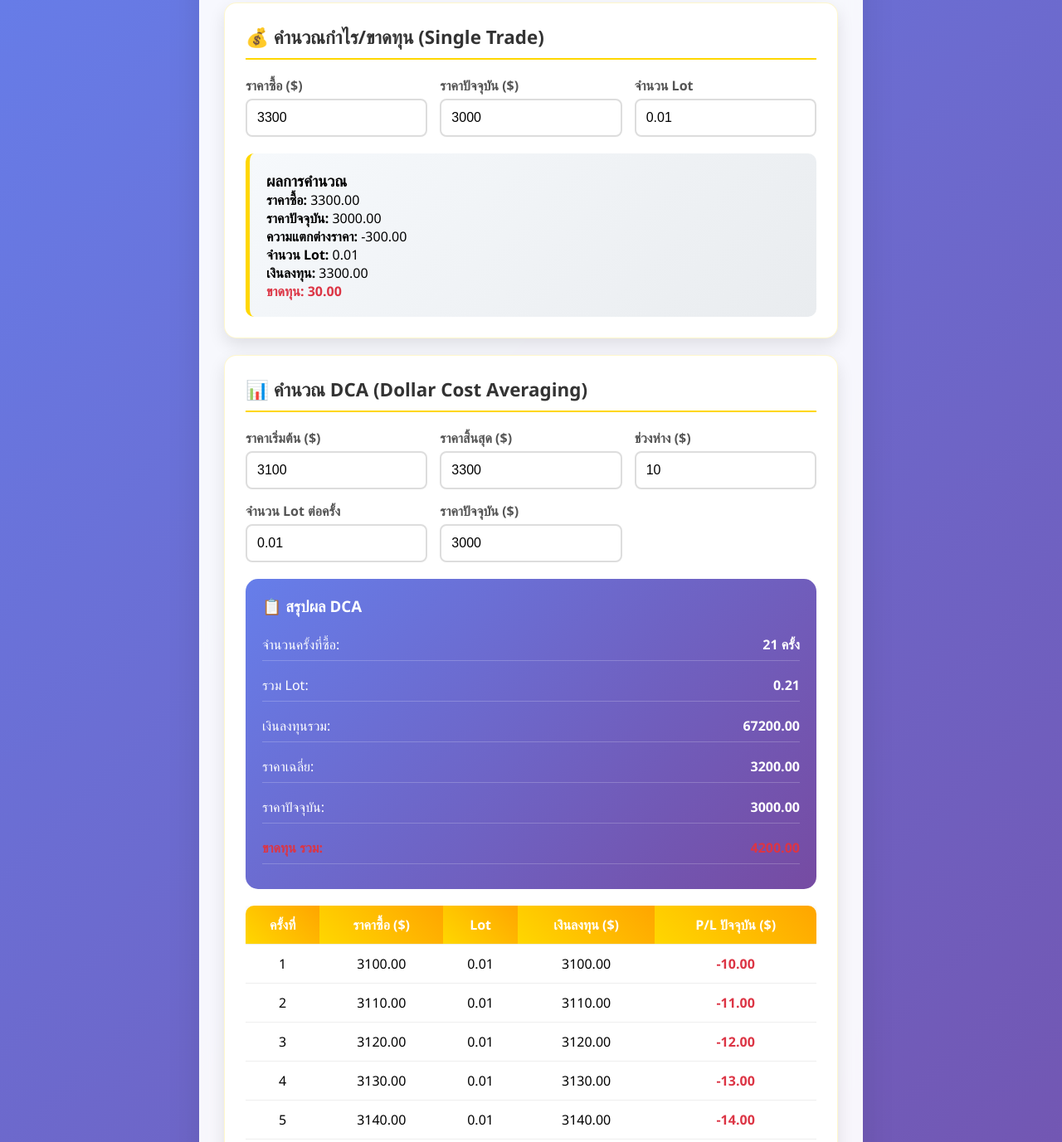
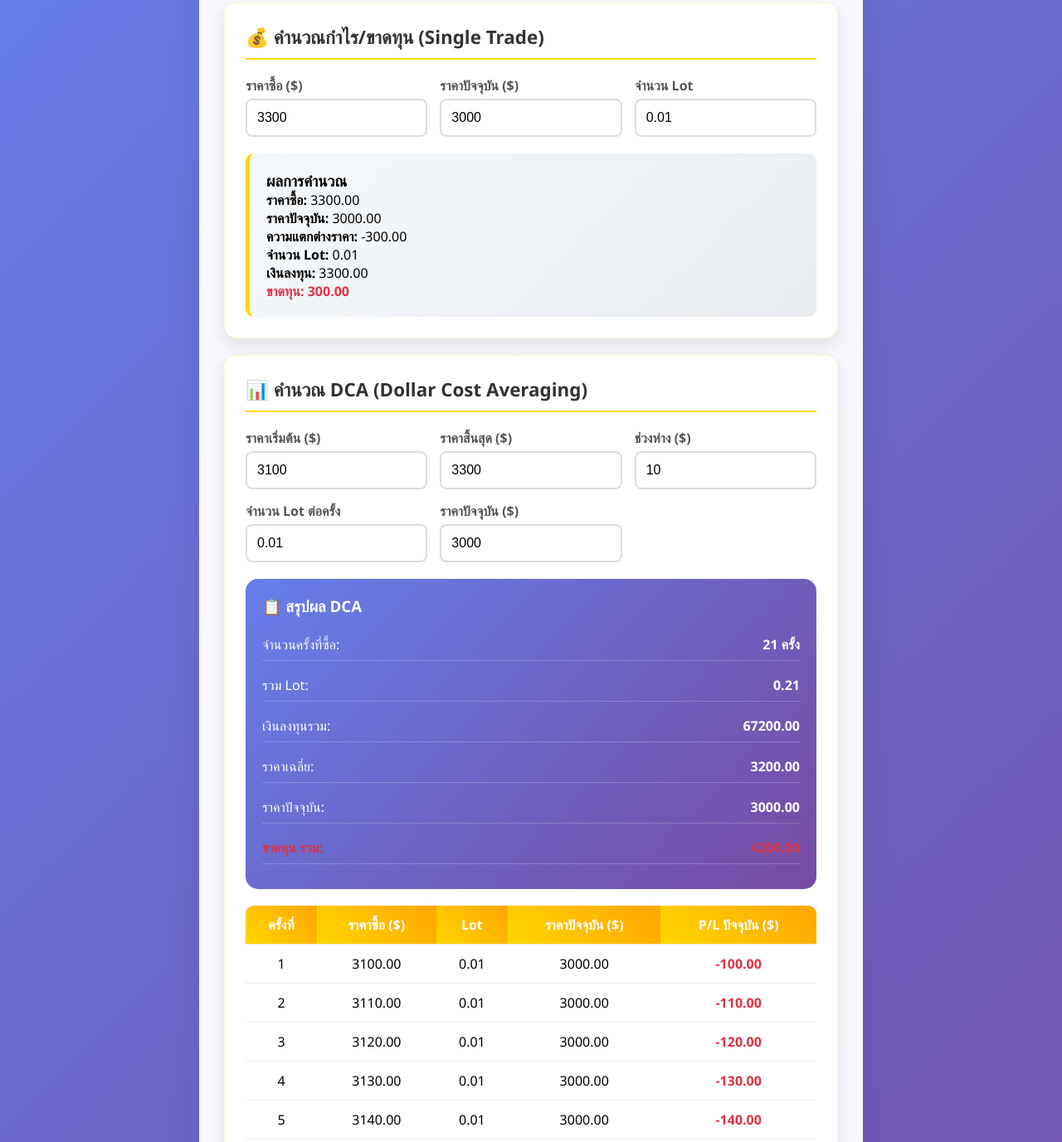
Before and after one commit to nuttaponsrpn/gold_trading_calculator, a plain HTML site: page index.html in a window 1280 px wide. Shown: the part 132-1509 px from the top of the page at 83% size. Drawn offline with Linux system fonts and the light colour scheme.

Commit message:
Update gold trading calculator logic and variable names for clarity

```diff
--- a/index.html
+++ b/index.html
@@ -246,7 +246,7 @@
     <script>
         // ค่าคงที่สำหรับการคำนวณทอง
         const GOLD_CONTRACT_SIZE = 100; // 1 lot = 100 oz
-        const GOLD_TICK_VALUE = 10; // $10 per $1 move per lot
+        const GOLD_TICK_VALUE = 100; // $100 per $1 move per lot (แก้ไขจาก $10 เป็น $100)
 
         function calculateSingleTrade() {
             const buyPrice = parseFloat(document.getElementById('buyPrice').value);
@@ -321,7 +321,7 @@
 
             // คำนวณกำไร/ขาดทุนปัจจุบัน
             const priceDiff = currentPrice - weightedAveragePrice;
-            const totalProfitLoss = priceDiff * (totalLots * 10) * GOLD_TICK_VALUE;
+            const totalProfitLoss = priceDiff * totalLots * GOLD_TICK_VALUE;
 
             // สร้างตาราง
             let tableHTML = `
@@ -332,7 +332,7 @@
                                 <th>ครั้งที่</th>
                                 <th>ราคาซื้อ ($)</th>
                                 <th>Lot</th>
-                                <th>เงินลงทุน ($)</th>
+                                <th>ราคาปัจจุบัน ($)</th>
                                 <th>P/L ปัจจุบัน ($)</th>
                             </tr>
                         </thead>
@@ -348,7 +348,7 @@
                         <td>${index + 1}</td>
                         <td>${trade.price.toFixed(2)}</td>
                         <td>${trade.lots}</td>
-                        <td>${trade.investment.toFixed(2)}</td>
+                        <td>${currentPrice.toFixed(2)}</td>
                         <td class="${profitLossClass}">${tradeProfitLoss.toFixed(2)}</td>
                     </tr>
                 `;
```
